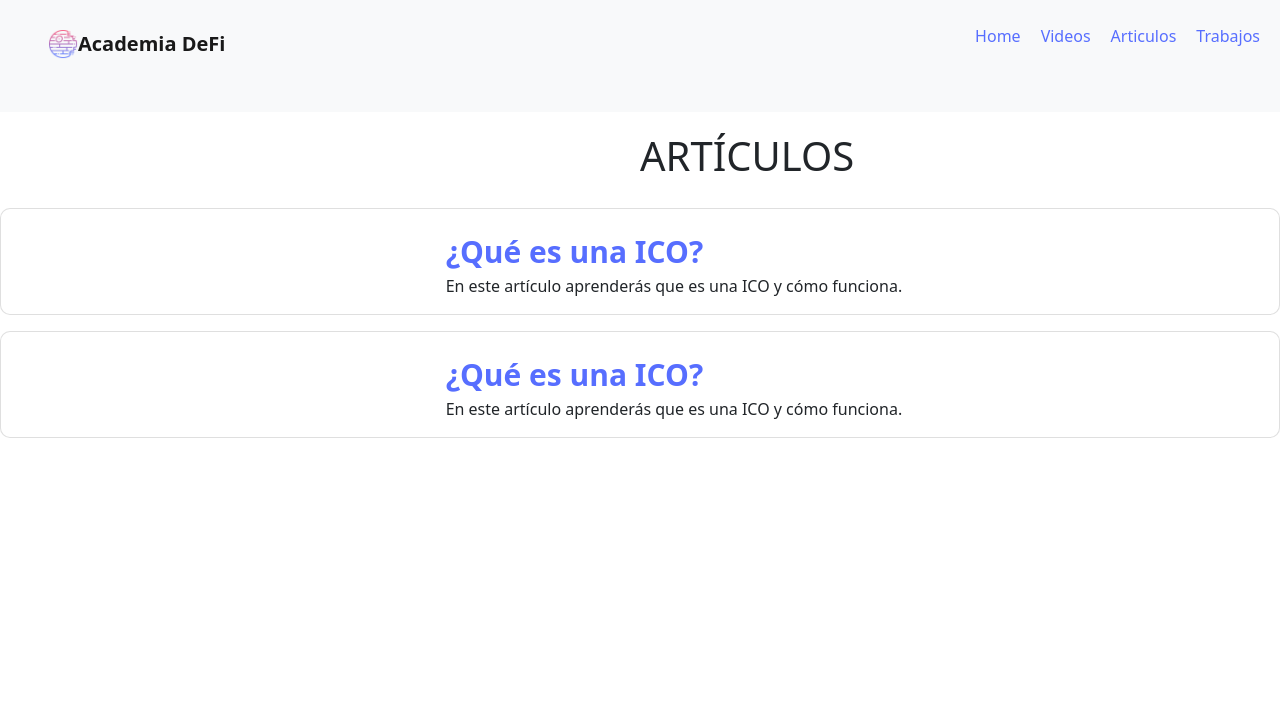
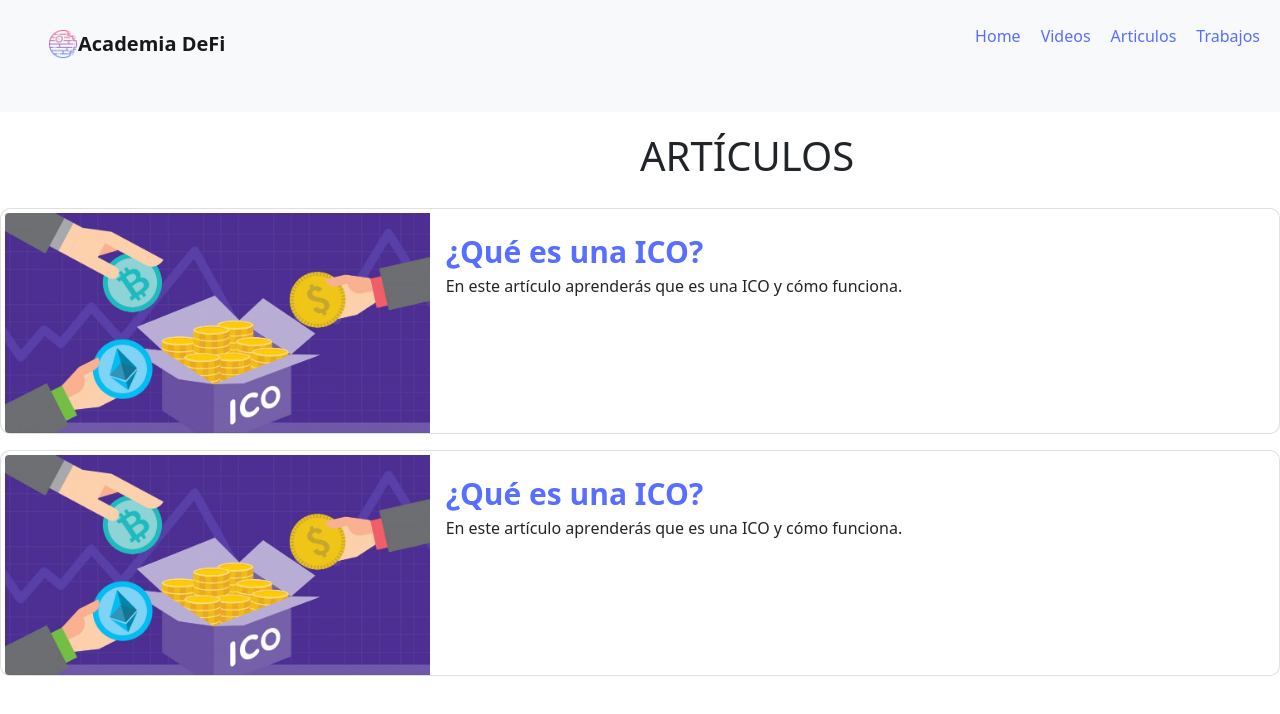
Before and after one commit to Obalfour/Academia-DeFi, a React (Vite) app: page /articulos in a window 1280 px wide. Shown: the top 714 px of the page. Built offline with nearby package versions, Linux system fonts and the light colour scheme.

Commit message:
fix: imagen articulo

```diff
--- a/src/components/ArticuloSquare.jsx
+++ b/src/components/ArticuloSquare.jsx
@@ -5,7 +5,7 @@ export default function ArticuloSquare(props) {
         <div id="articleSquare" class="card mb-3 pt-1 ps-1">
             <div class="row g-0">
                 <div class="col-md-4">
-                    <image src={props.image} class="rounded-3" />
+                    <img src={props.image} class="img-fluid rounded-start" alt=""/>
                 </div>
                 <div class="col-md-8">
                     <div class="card-body">
--- a/src/components/Articulos.jsx
+++ b/src/components/Articulos.jsx
@@ -1,4 +1,5 @@
 import ArticuloSquare from './ArticuloSquare';
+import ico from '../img/ico.jpg';
 
 export default function Articulos() {
     return (
@@ -6,13 +7,13 @@ export default function Articulos() {
             <h1 className="position-absolute end-50 start-50 translate-middle pb-2">ARTÍCULOS</h1>
             <div className="pt-5">
                 <ArticuloSquare
-                    image="./img/ico.png"
+                    image={ico}
                     title="¿Qué es una ICO?"
                     description="En este artículo aprenderás que es una ICO y cómo funciona."
                     articleLink="https://startupsoasis.com/startups-espanolas-tokens-criptomonedas/"
                 />
                 <ArticuloSquare
-                    image="./img/ico.png"
+                    image={ico}
                     title="¿Qué es una ICO?"
                     description="En este artículo aprenderás que es una ICO y cómo funciona."
                     articleLink="https://startupsoasis.com/startups-espanolas-tokens-criptomonedas/"
```
